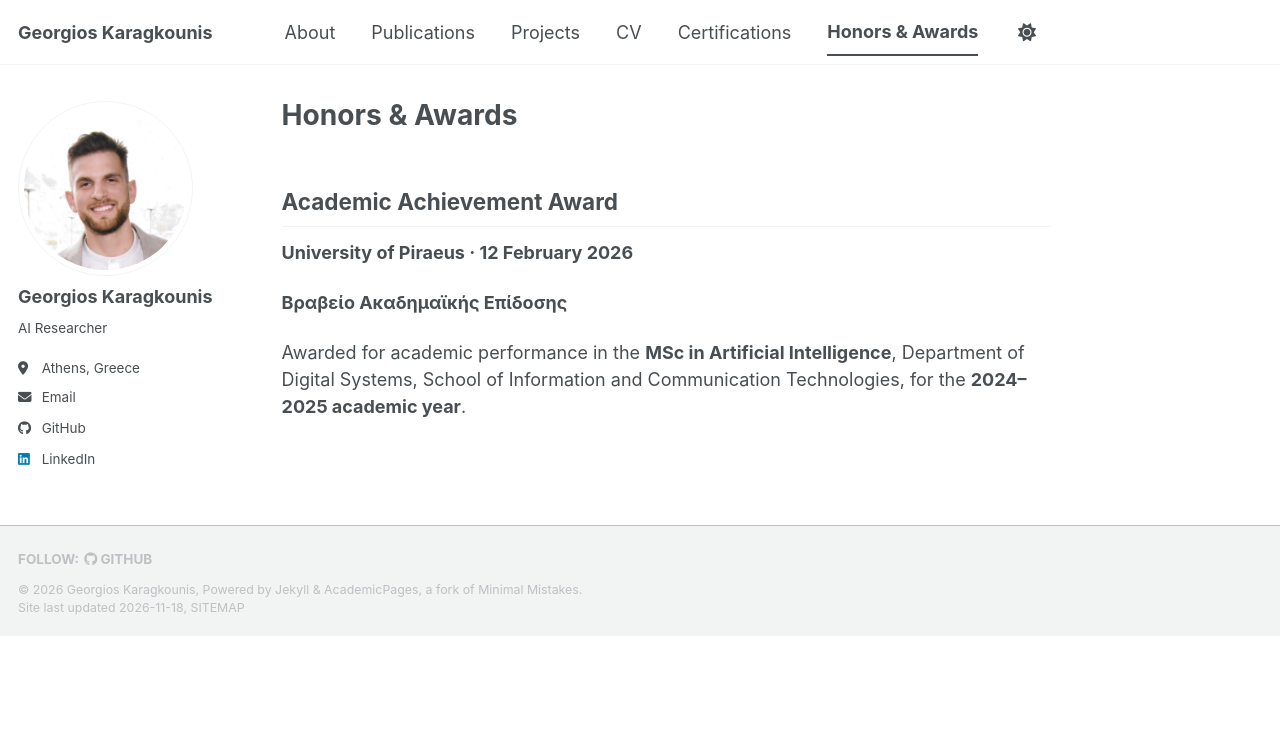
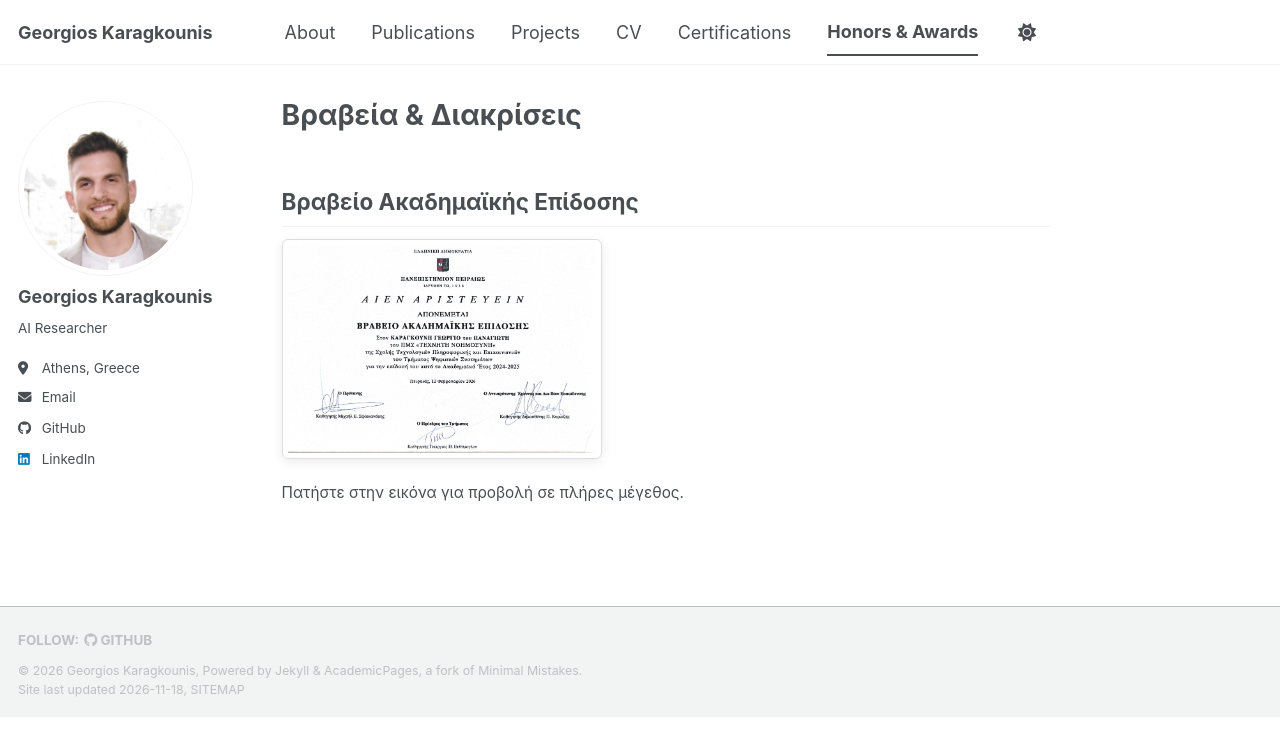
Before and after one commit to georgekaragounis/gkaragounis.github.io, a Jekyll site: the page built from _pages/awards.md, in a window 1280 px wide. Shown: the top 756 px of the page. Built offline with Jekyll 4.4.1, drawn with Linux system fonts in a browser that asks for light colours; a script bundle is joined from its source files by our own code; a style sheet for code colours, icons or effects is not loaded.

Commit message:
Show award as clickable certificate thumbnail with Greek caption

```diff
--- a/_pages/awards.md
+++ b/_pages/awards.md
@@ -1,14 +1,13 @@
 ---
 layout: single
-title: "Honors & Awards"
+title: "Βραβεία & Διακρίσεις"
 permalink: /awards/
 author_profile: true
 ---
 
-Academic Achievement Award
-------
-**University of Piraeus · 12 February 2026**
+## Βραβείο Ακαδημαϊκής Επίδοσης
 
-**Βραβείο Ακαδημαϊκής Επίδοσης**
-
-Awarded for academic performance in the **MSc in Artificial Intelligence**, Department of Digital Systems, School of Information and Communication Technologies, for the **2024–2025 academic year**.
+<a href="{{ '/images/academic-achievement-award.jpg' | relative_url }}" target="_blank" rel="noopener noreferrer" aria-label="Άνοιγμα του βραβείου σε πλήρες μέγεθος">
+  <img src="{{ '/images/academic-achievement-award.jpg' | relative_url }}" alt="Βραβείο Ακαδημαϊκής Επίδοσης του Γεωργίου Καραγκούνη" style="display:block;width:320px;max-width:100%;height:auto;border:1px solid #ddd;border-radius:6px;padding:5px;box-shadow:0 3px 12px rgba(0,0,0,0.08);" loading="lazy">
+</a>
+<p style="font-size:0.85em;margin-top:0.6em;">Πατήστε στην εικόνα για προβολή σε πλήρες μέγεθος.</p>
```
Also changed, not shown: images/academic-achievement-award.jpg (added).
